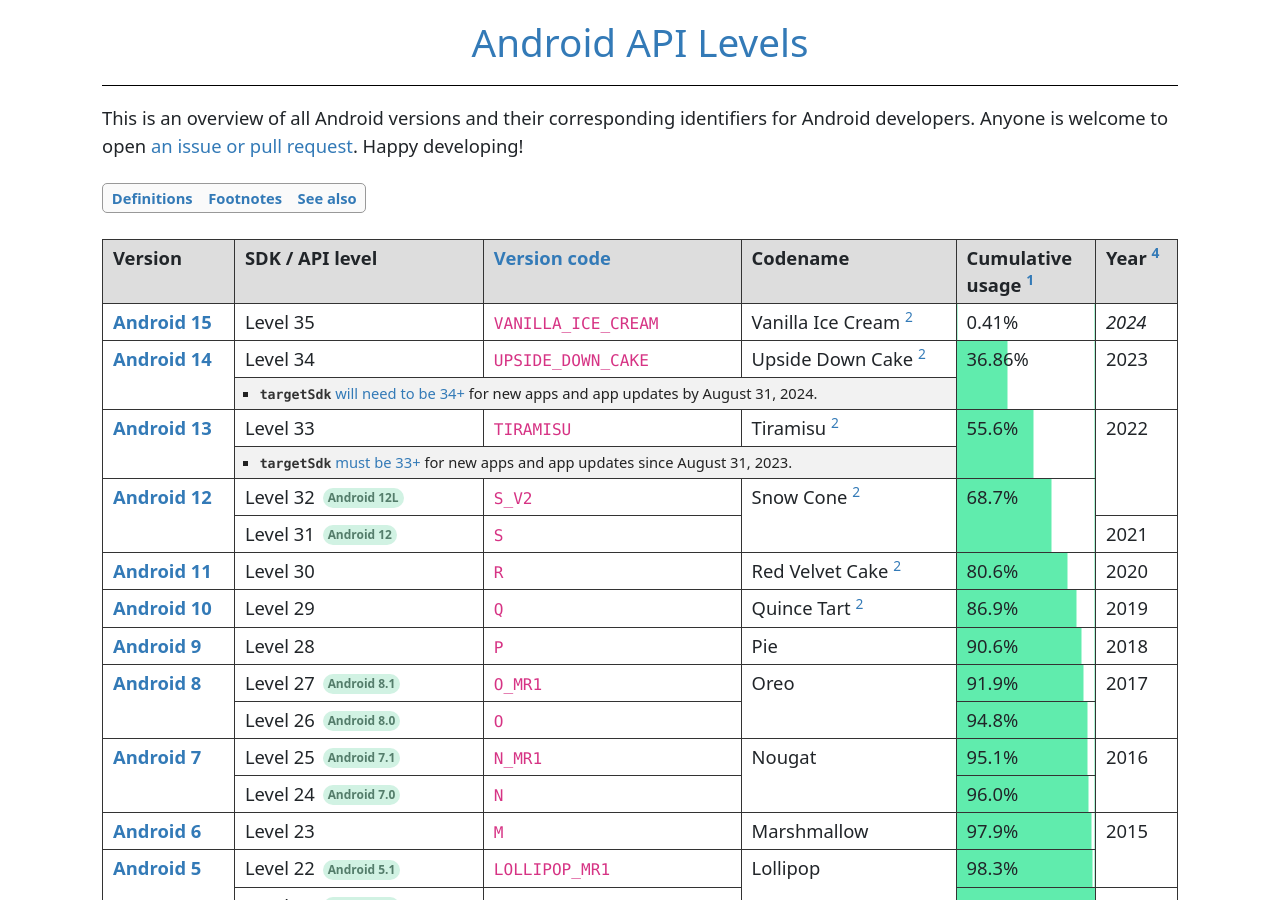
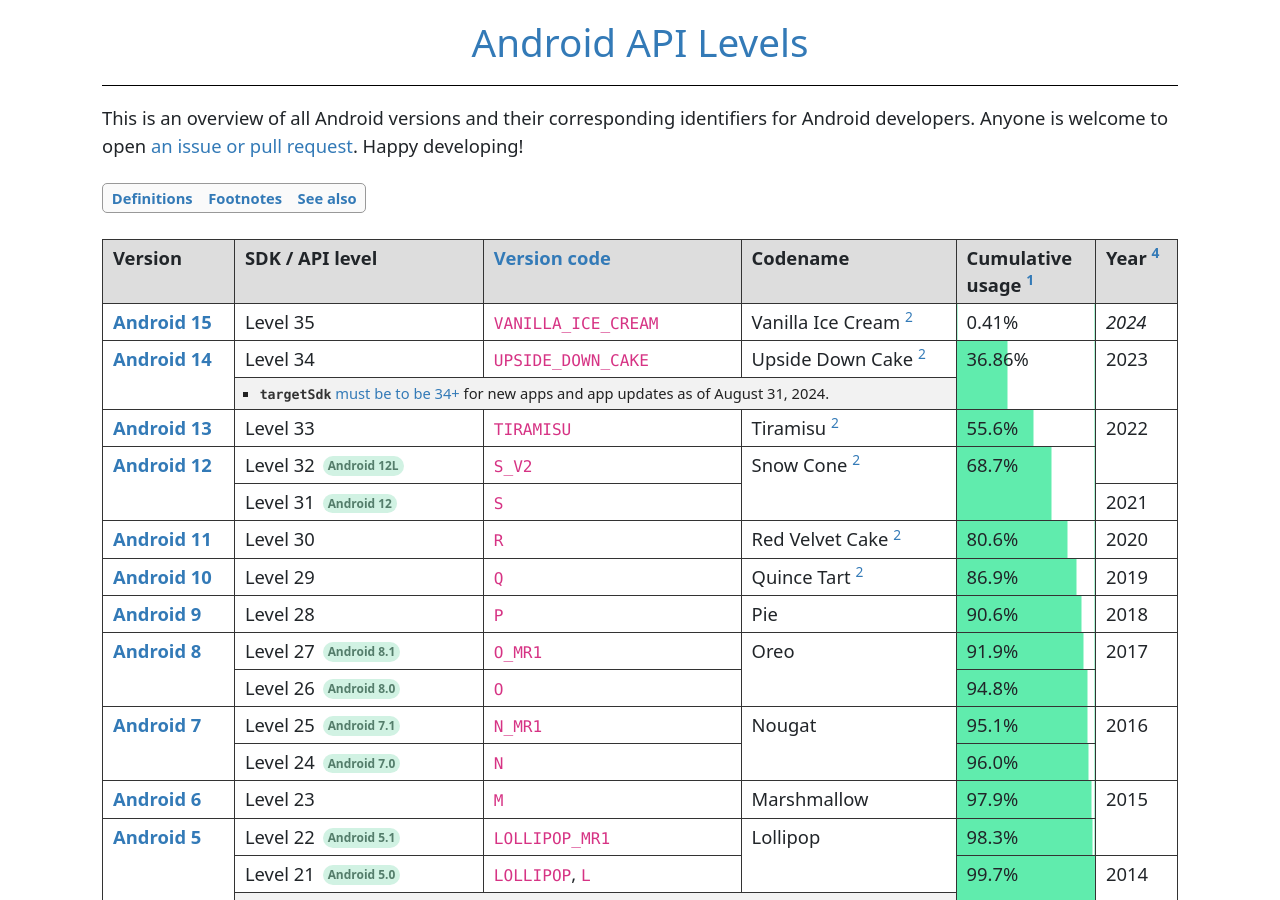
Before and after one commit to ebelinski/apilevels, a Jekyll site: the page built from index.md, in a window 1280 px wide and 900 px high. Built offline with Jekyll 4.4.1, drawn with Linux system fonts in a browser that asks for light colours; comment, search, counter and statistics services are not loaded.

Commit message:
Update targetSdk notes.

```diff
--- a/index.md
+++ b/index.md
@@ -56,12 +56,12 @@
   <tr class="table-notes">
     <td colspan="3">
       <ul>
-        <li><code>targetSdk</code> <a href="https://developer.android.com/google/play/requirements/target-sdk">will need to be 34+</a> for new apps and app updates by August 31, 2024.</li>
+        <li><code>targetSdk</code> <a href="https://developer.android.com/google/play/requirements/target-sdk">must be to be 34+</a> for new apps and app updates as of August 31, 2024.</li>
       </ul>
     </td>
   </tr>
   <tr>
-    <td rowspan="2">
+    <td rowspan="1">
       <b><a href="https://developer.android.com/about/versions/13">Android 13</a></b>
     </td>
     <td>Level 33</td>
@@ -70,15 +70,8 @@
       Tiramisu
       <sup id="fnref:2"><a href="#fn:2" class="footnote">2</a></sup>
     </td>
-    {% include progress-cell.html rowspan=2 percentage=55.6 %}
-    <td rowspan="3">2022</td>
-  </tr>
-  <tr class="table-notes">
-    <td colspan="3">
-      <ul>
-        <li><code>targetSdk</code> <a href="https://developer.android.com/google/play/requirements/target-sdk">must be 33+</a> for new apps and app updates since August 31, 2023.</li>
-      </ul>
-    </td>
+    {% include progress-cell.html rowspan=1 percentage=55.6 %}
+    <td rowspan="2">2022</td>
   </tr>
   <tr>
     <td rowspan="2">
```
